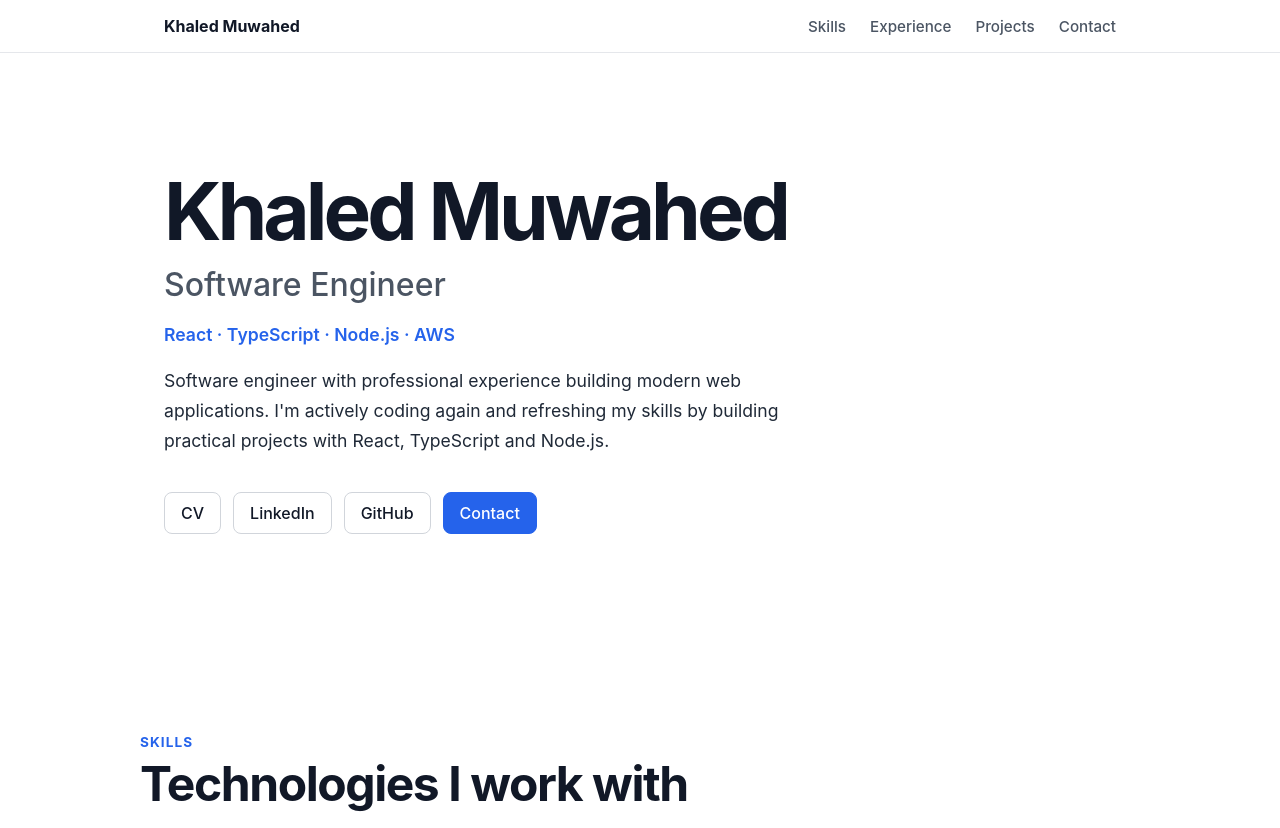
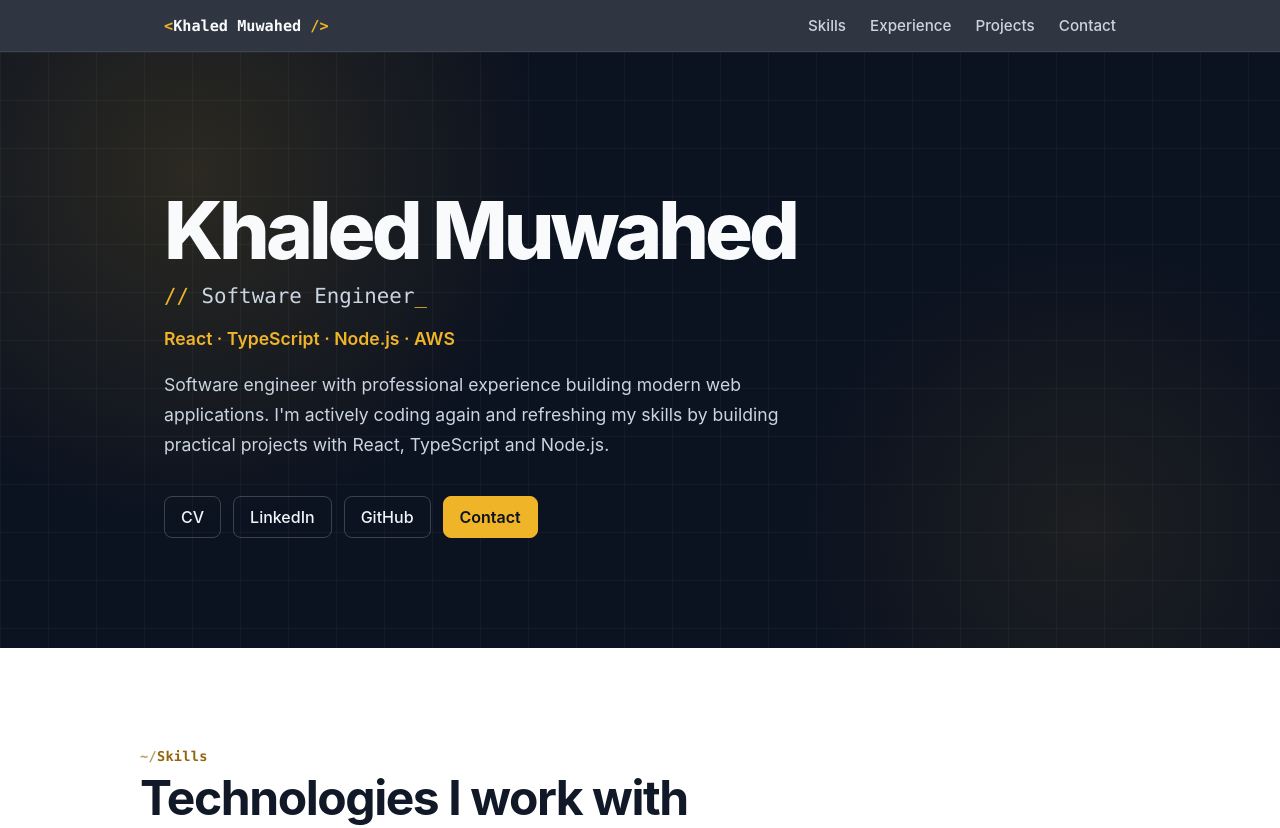
Before and after one commit to khaled-muwahed/portfolio, a React (Vite) app: page / in a window 1280 px wide. Shown: the top 828 px of the page. Built offline with nearby package versions, Linux system fonts and the light colour scheme.

Commit message:
feat: update ui

```diff
--- a/src/App.css
+++ b/src/App.css
@@ -1,3 +1,17 @@
+/* Design tokens */
+:root {
+  --ink: #0b1220;
+  --ink-soft: #131a2b;
+  --paper: #ffffff;
+  --text-body: #1f2937;
+  --text-muted: #4b5563;
+  --border: #e5e7eb;
+  --gold: #f0b429;
+  --gold-ink: #92650a;
+  --mono:
+    ui-monospace, SFMono-Regular, Menlo, Consolas, "Liberation Mono", monospace;
+}
+
 /* Global */
 body {
   margin: 0;
@@ -9,24 +23,124 @@ body {
     BlinkMacSystemFont,
     "Segoe UI",
     sans-serif;
-  color: #1f2937;
-  background: #ffffff;
+  color: var(--text-body);
+  background: var(--paper);
 }
 
 * {
   box-sizing: border-box;
 }
 
+/* Nav */
+
+.nav {
+  position: sticky;
+  top: 0;
+  z-index: 50;
+  background: rgba(11, 18, 32, 0.85);
+  backdrop-filter: blur(8px);
+  border-bottom: 1px solid rgba(255, 255, 255, 0.08);
+}
+
+.nav-inner {
+  width: min(100%, 1000px);
+  margin: 0 auto;
+  padding: 16px 24px;
+  display: flex;
+  align-items: center;
+  justify-content: space-between;
+}
+
+.nav-brand {
+  color: #f8fafc;
+  font-weight: 600;
+  font-family: var(--mono);
+  text-decoration: none;
+  font-size: 0.95rem;
+}
+
+.nav-brand::before {
+  content: "<";
+  color: var(--gold);
+}
+
+.nav-brand::after {
+  content: " />";
+  color: var(--gold);
+}
+
+.nav-links {
+  display: flex;
+  gap: 24px;
+}
+
+.nav-links a {
+  color: #cbd5e1;
+  text-decoration: none;
+  font-weight: 500;
+  font-size: 0.95rem;
+  transition: color 0.2s;
+}
+
+.nav-links a:hover {
+  color: var(--gold);
+}
+
+@media (max-width: 600px) {
+  .nav-links {
+    gap: 16px;
+  }
+
+  .nav-links a {
+    font-size: 0.85rem;
+  }
+}
+
 /* Hero */
+
 .hero {
+  position: relative;
+  overflow: hidden;
+  background: var(--ink);
+}
+
+.hero::before {
+  content: "";
+  position: absolute;
+  inset: 0;
+  background:
+    radial-gradient(
+      600px circle at 15% 20%,
+      rgba(240, 180, 41, 0.14),
+      transparent 60%
+    ),
+    radial-gradient(
+      500px circle at 85% 80%,
+      rgba(240, 180, 41, 0.08),
+      transparent 60%
+    );
+  pointer-events: none;
+}
+
+.hero::after {
+  content: "";
+  position: absolute;
+  inset: 0;
+  background-image:
+    linear-gradient(rgba(255, 255, 255, 0.035) 1px, transparent 1px),
+    linear-gradient(90deg, rgba(255, 255, 255, 0.035) 1px, transparent 1px);
+  background-size: 48px 48px;
+  pointer-events: none;
+}
+
+.hero-inner {
+  position: relative;
+  z-index: 1;
   max-width: 1000px;
-  padding: 120px 24px 100px;
   margin: 0 auto;
-  padding: 120px 24px 100px;
-
+  padding: 140px 24px 110px;
   display: flex;
   flex-direction: column;
-  justify-content: center;
   gap: 16px;
 }
 
@@ -36,25 +150,51 @@ body {
   font-size: clamp(3rem, 8vw, 5rem);
   line-height: 0.95;
   letter-spacing: -0.05em;
-  color: #111827;
+  font-weight: 800;
+  color: #f8fafc;
 }
 
 .hero h2 {
   margin: 0;
-  font-size: clamp(1.5rem, 3vw, 2rem);
+  font-family: var(--mono);
+  font-size: clamp(1.05rem, 2.2vw, 1.3rem);
   font-weight: 500;
-  color: #4b5563;
+  color: #cbd5e1;
 }
 
-.hero p {
+.hero h2::before {
+  content: "// ";
+  color: var(--gold);
+}
+
+.hero h2::after {
+  content: "_";
+  color: var(--gold);
+  animation: blink 1s steps(1) infinite;
+}
+
+@media (prefers-reduced-motion: reduce) {
+  .hero h2::after {
+    animation: none;
+  }
+}
+
+@keyframes blink {
+  50% {
+    opacity: 0;
+  }
+}
+
+.hero-inner > p {
   max-width: 680px;
   margin: 0;
   font-size: 1.1rem;
   line-height: 1.7;
+  color: #cbd5e1;
 }
 
 .hero-tech {
-  color: #2563eb;
+  color: var(--gold) !important;
   font-weight: 600;
 }
 
@@ -68,9 +208,9 @@ body {
 .hero-links a {
   display: inline-block;
   padding: 10px 16px;
-  border: 1px solid #d1d5db;
+  border: 1px solid rgba(255, 255, 255, 0.2);
   border-radius: 8px;
-  color: #111827;
+  color: #f1f5f9;
   text-decoration: none;
   font-weight: 500;
   transition:
@@ -79,25 +219,25 @@ body {
 }
 
 .hero-links a:hover {
-  background: #f3f4f6;
+  background: rgba(255, 255, 255, 0.08);
   transform: translateY(-1px);
 }
 
 .hero-links .primary-link {
-  background: #2563eb;
-  border-color: #2563eb;
-  color: white;
+  background: var(--gold);
+  border-color: var(--gold);
+  color: var(--ink);
+  font-weight: 600;
 }
 
 .hero-links .primary-link:hover {
-  background: #1d4ed8;
-  border-color: #1d4ed8;
+  background: #dda320;
+  border-color: #dda320;
 }
 
 @media (max-width: 600px) {
-  .hero {
-    min-height: auto;
-    padding: 72px 20px 56px;
+  .hero-inner {
+    padding: 96px 20px 64px;
   }
 }
 
@@ -118,11 +258,16 @@ body {
 
 .section-label {
   margin: 0 0 8px;
-  color: #2563eb;
+  color: var(--gold-ink);
+  font-family: var(--mono);
   font-size: 0.85rem;
-  font-weight: 700;
-  letter-spacing: 0.08em;
-  text-transform: uppercase;
+  font-weight: 600;
+  letter-spacing: 0.02em;
+}
+
+.section-label::before {
+  content: "~/";
+  opacity: 0.65;
 }
 
 .section-heading h2 {
@@ -142,11 +287,11 @@ body {
 
 .experience-item {
   padding: 32px 0;
-  border-top: 1px solid #e5e7eb;
+  border-top: 1px solid var(--border);
 }
 
 .experience-item:last-child {
-  border-bottom: 1px solid #e5e7eb;
+  border-bottom: 1px solid var(--border);
 }
 
 .experience-header {
@@ -164,28 +309,67 @@ body {
 
 .experience-company {
   margin: 0;
-  color: #4b5563;
+  color: var(--text-muted);
   font-weight: 500;
 }
 
 .experience-period {
   flex-shrink: 0;
   color: #6b7280;
-  font-size: 0.9rem;
+  font-family: var(--mono);
+  font-size: 0.85rem;
 }
 
 .experience-description {
   max-width: 750px;
   margin: 20px 0 12px;
-  color: #4b5563;
+  color: var(--text-muted);
   line-height: 1.7;
 }
 
 .experience-tech {
   margin: 0;
-  color: #2563eb;
-  font-size: 0.9rem;
+  color: var(--gold-ink);
+  font-family: var(--mono);
+  font-size: 0.85rem;
   font-weight: 500;
+}
+
+/* Skills */
+
+.skills-grid {
+  display: grid;
+  grid-template-columns: repeat(2, minmax(0, 1fr));
+  gap: 32px;
+}
+
+.skills-group h3 {
+  margin: 0 0 12px;
+  color: #111827;
+  font-size: 1.05rem;
+}
+
+.skills-tags {
+  display: flex;
+  flex-wrap: wrap;
+  gap: 8px;
+}
+
+.skills-tags span {
+  padding: 6px 10px;
+  border-radius: 4px;
+  background: #f3f4f6;
+  color: #374151;
+  font-family: var(--mono);
+  font-size: 0.8rem;
+  font-weight: 500;
+}
+
+@media (max-width: 600px) {
+  .skills-grid {
+    grid-template-columns: 1fr;
+    gap: 24px;
+  }
 }
 
 /* Projects */
@@ -198,9 +382,9 @@ body {
 
 .project-card {
   overflow: hidden;
-  border: 1px solid #e5e7eb;
+  border: 1px solid var(--border);
   border-radius: 12px;
-  background: #ffffff;
+  background: var(--paper);
   transition:
     transform 0.2s ease,
     box-shadow 0.2s ease;
@@ -249,15 +433,16 @@ body {
   flex-shrink: 0;
   padding: 4px 8px;
   border-radius: 999px;
-  background: #eff6ff;
-  color: #2563eb;
-  font-size: 0.75rem;
+  background: rgba(240, 180, 41, 0.14);
+  color: var(--gold-ink);
+  font-family: var(--mono);
+  font-size: 0.72rem;
   font-weight: 600;
 }
 
 .project-content > p {
   margin: 0 0 20px;
-  color: #4b5563;
+  color: var(--text-muted);
   line-height: 1.65;
 }
 
@@ -270,10 +455,11 @@ body {
 
 .project-technologies span {
   padding: 5px 9px;
-  border-radius: 6px;
+  border-radius: 4px;
   background: #f3f4f6;
   color: #374151;
-  font-size: 0.8rem;
+  font-family: var(--mono);
+  font-size: 0.78rem;
 }
 
 .project-links {
@@ -282,7 +468,7 @@ body {
 }
 
 .project-links a {
-  color: #2563eb;
+  color: var(--gold-ink);
   font-weight: 600;
   text-decoration: none;
 }
@@ -301,7 +487,7 @@ body {
 .contact-intro {
   max-width: 650px;
   margin: 0 0 32px;
-  color: #4b5563;
+  color: var(--text-muted);
   font-size: 1.1rem;
   line-height: 1.7;
 }
@@ -333,15 +519,16 @@ body {
 }
 
 .contact-links .contact-primary {
-  border-color: #2563eb;
-  background: #2563eb;
-  color: white;
+  border-color: var(--gold);
+  background: var(--gold);
+  color: var(--ink);
 }
 
 .contact-links .contact-primary:hover {
-  background: #1d4ed8;
-  border-color: #1d4ed8;
+  background: #dda320;
+  border-color: #dda320;
 }
+
 /* Responsive */
 
 @media (max-width: 700px) {
@@ -362,93 +549,3 @@ body {
     order: -1;
   }
 }
-
-/* Nav */
-
-.nav {
-  position: sticky;
-  top: 0;
-  z-index: 50;
-  background: rgba(255, 255, 255, 0.85);
-  backdrop-filter: blur(8px);
-  border-bottom: 1px solid #e5e7eb;
-}
-
-.nav-inner {
-  width: min(100%, 1000px);
-  margin: 0 auto;
-  padding: 16px 24px;
-  display: flex;
-  align-items: center;
-  justify-content: space-between;
-}
-
-.nav-brand {
-  color: #111827;
-  font-weight: 700;
-  text-decoration: none;
-  font-size: 1rem;
-}
-
-.nav-links {
-  display: flex;
-  gap: 24px;
-}
-
-.nav-links a {
-  color: #4b5563;
-  text-decoration: none;
-  font-weight: 500;
-  font-size: 0.95rem;
-  transition: color 0.2s;
-}
-
-.nav-links a:hover {
-  color: #2563eb;
-}
-
-@media (max-width: 600px) {
-  .nav-links {
-    gap: 16px;
-  }
-
-  .nav-links a {
-    font-size: 0.85rem;
-  }
-}
-
-/* Skills */
-
-.skills-grid {
-  display: grid;
-  grid-template-columns: repeat(2, minmax(0, 1fr));
-  gap: 32px;
-}
-
-.skills-group h3 {
-  margin: 0 0 12px;
-  color: #111827;
-  font-size: 1.05rem;
-}
-
-.skills-tags {
-  display: flex;
-  flex-wrap: wrap;
-  gap: 8px;
-}
-
-.skills-tags span {
-  padding: 6px 10px;
-  border-radius: 6px;
-  background: #f3f4f6;
-  color: #374151;
-  font-size: 0.85rem;
-  font-weight: 500;
-}
-
-@media (max-width: 600px) {
-  .skills-grid {
-    grid-template-columns: 1fr;
-    gap: 24px;
-  }
-}
--- a/src/components/Hero.tsx
+++ b/src/components/Hero.tsx
@@ -3,6 +3,7 @@ import { GITHUB, LINKEDIN } from "./ContactInfo";
 const Hero = () => {
   return (
     <section className="hero" id="top">
+      <div className="hero-inner">
         <h1>Khaled Muwahed</h1>
 
         <h2>Software Engineer</h2>
@@ -32,6 +33,7 @@ const Hero = () => {
             Contact
           </a>
         </div>
+      </div>
     </section>
   );
 };
```
Lines whose indentation alone changed are shown as unchanged.
